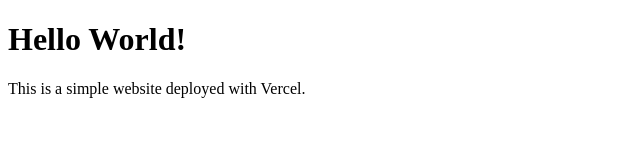
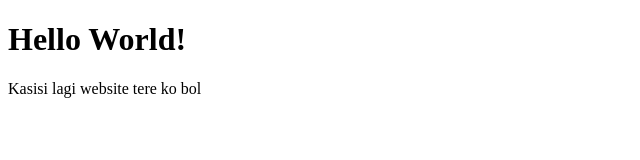
Before and after one commit to VasuZoe/tteesstt, a plain HTML site: page index.html in a window 1280 px wide. Shown: the whole page, without its empty margins (0-640 px from the left). Drawn offline with Linux system fonts and the light colour scheme.

Commit message:
Updated homepage

```diff
--- a/index.html
+++ b/index.html
@@ -5,6 +5,6 @@
 </head>
 <body>
   <h1>Hello World!</h1>
-  <p>This is a simple website deployed with Vercel.</p>
+  <p>Kasisi lagi website tere ko bol</p>
 </body>
 </html>
```
Also changed, not shown: index.html.txt (deleted).
